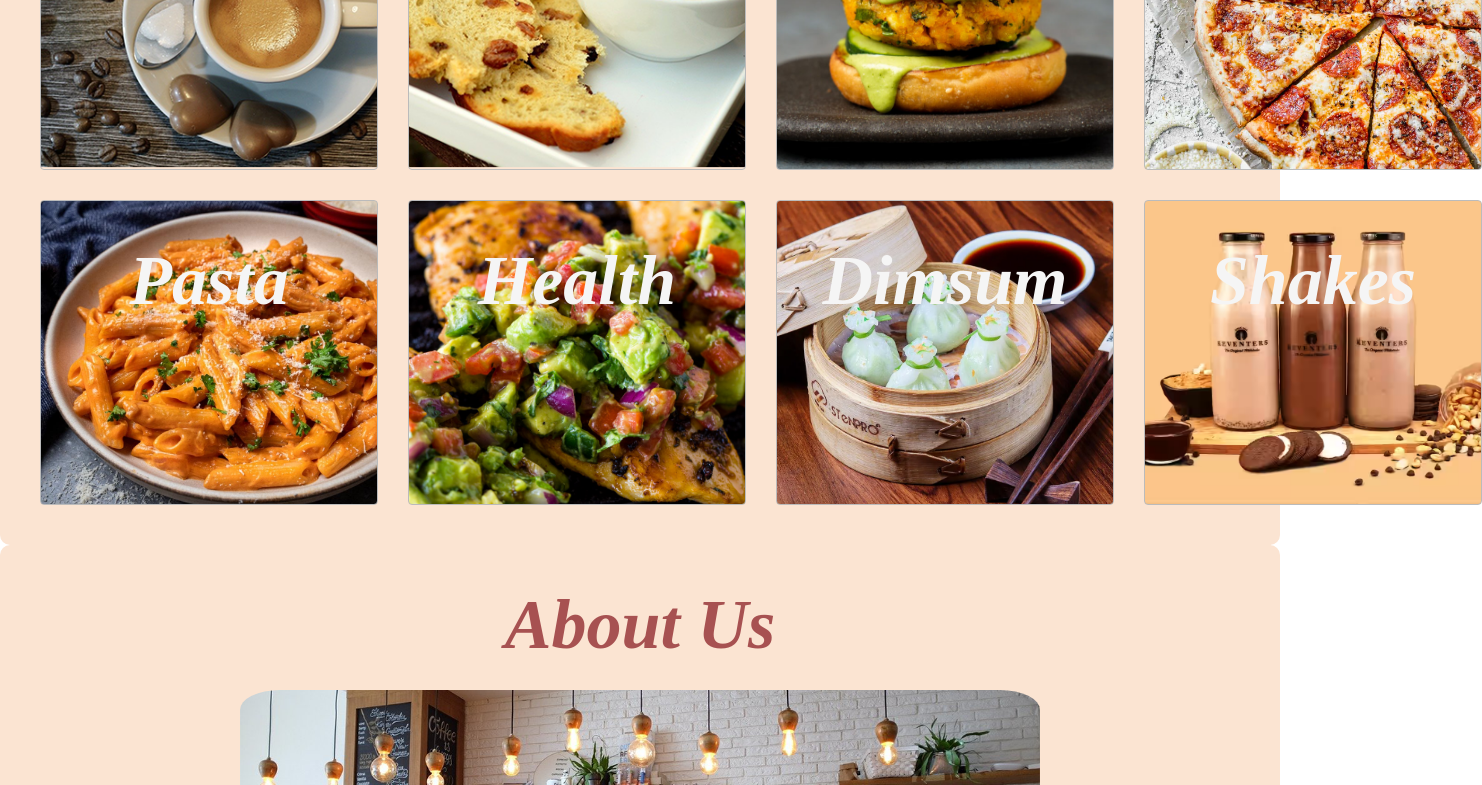
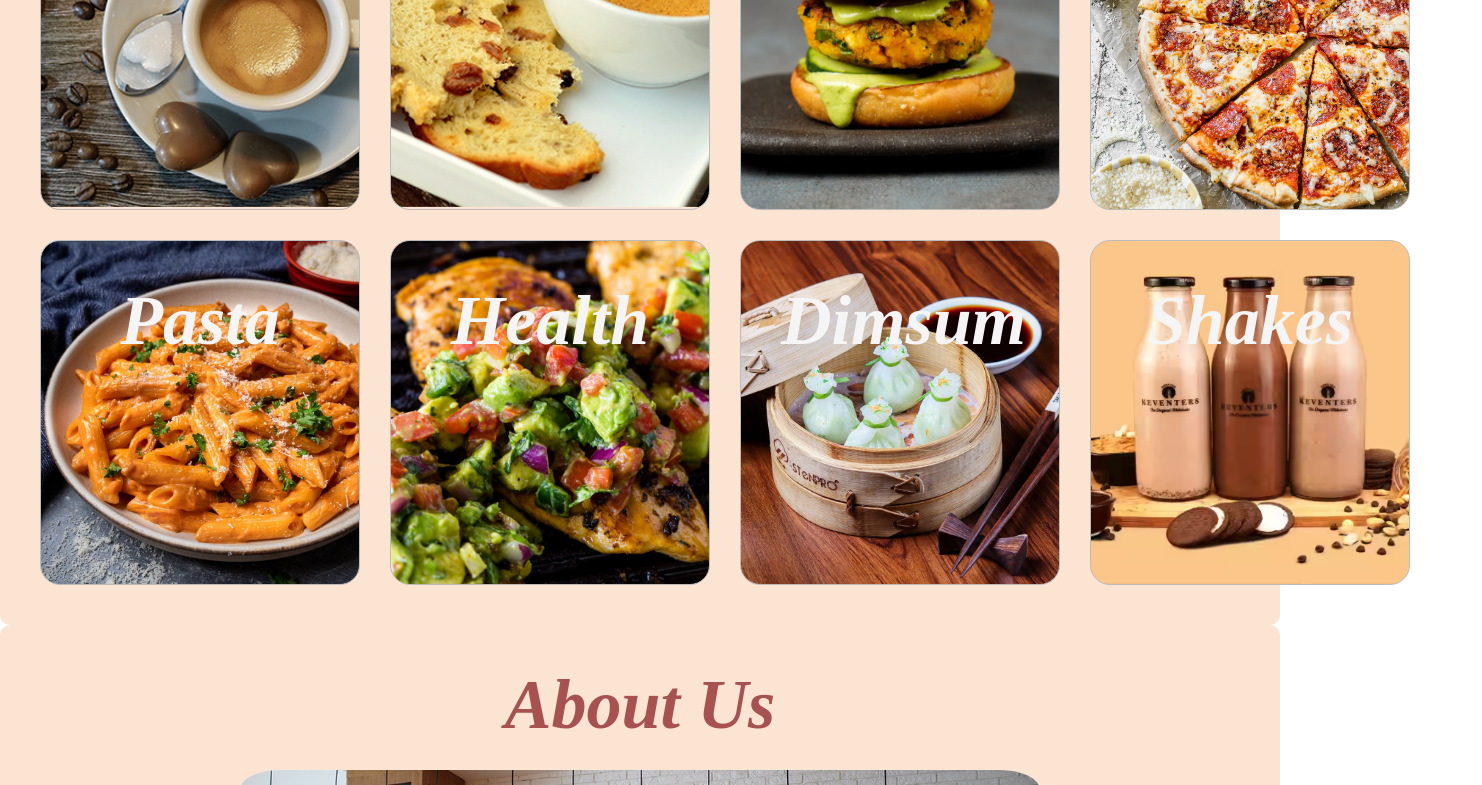
Before and after one commit to jaisharmanic/Full-STACK1, a plain HTML site: page New Full Stack/index.html in a window 1280 px wide. Shown: the part 815-1600 px from the top of the page, 1482 px wide, since content can reach past the window. Drawn offline with Linux system fonts and the light colour scheme.

Commit message:
Update style.css

```diff
--- a/New Full Stack/style.css
+++ b/New Full Stack/style.css
@@ -79,6 +79,7 @@ img {
     background-position: center;
     background-size: cover;
 
+
 }
 
 .btn{
@@ -92,11 +93,11 @@ img {
 
 .Grid{
     display: grid;
-    grid-template-columns: 338px 338px 338px 338px;
+    grid-template-columns: 320px 320px 320px 320px;
     gap: 30px;
     width:auto;
     margin:auto;
-    height: 80vh;
+    height: 90vh;
 
 }
 
@@ -107,7 +108,7 @@ img {
     font-weight: bolder;
     font-style: italic;
     font-size:10em;
-    border-radius:4px;
+    border-radius:20px;
     border:1px solid #bbb;
     transition: all 0.3s linear;
 
@@ -131,6 +132,7 @@ img {
     font-style: italic;
     flex-direction: column;
     row-gap: 30px;
+    height: fit-content;
 
 }
 
```
